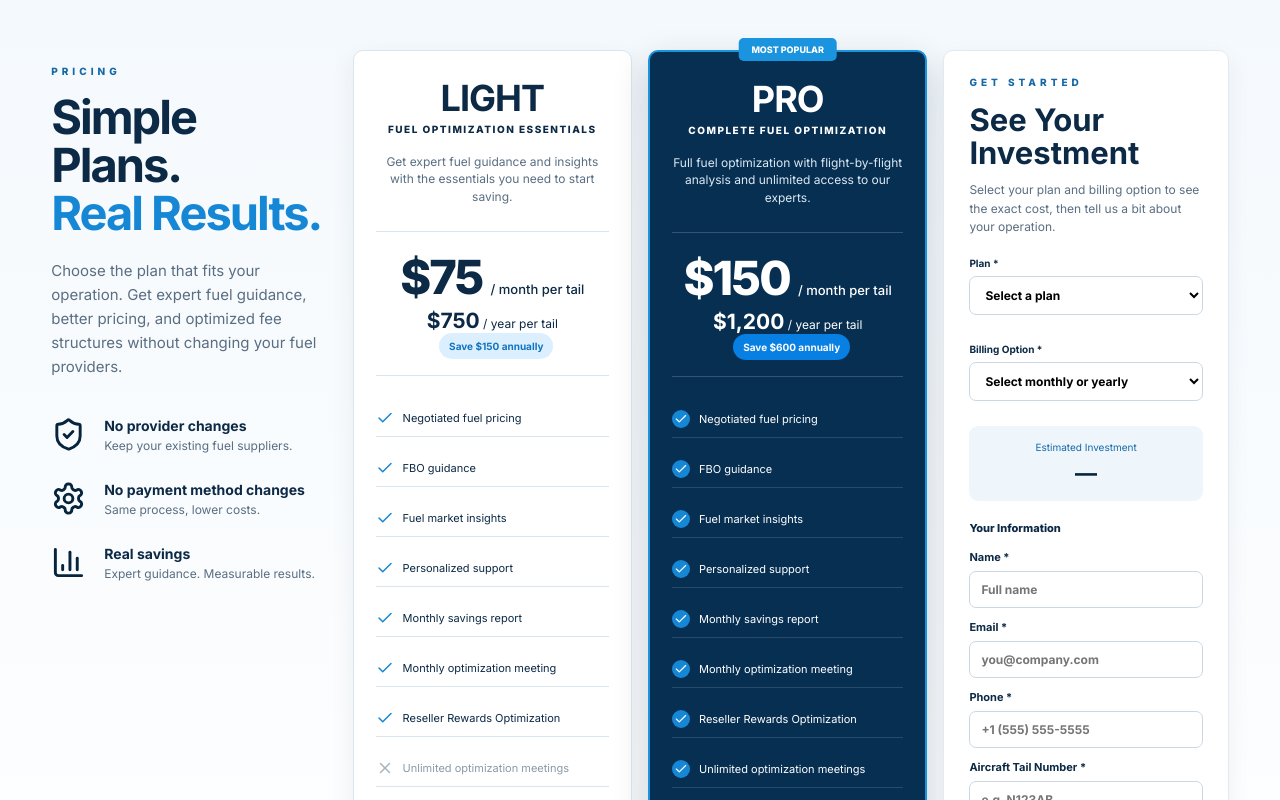
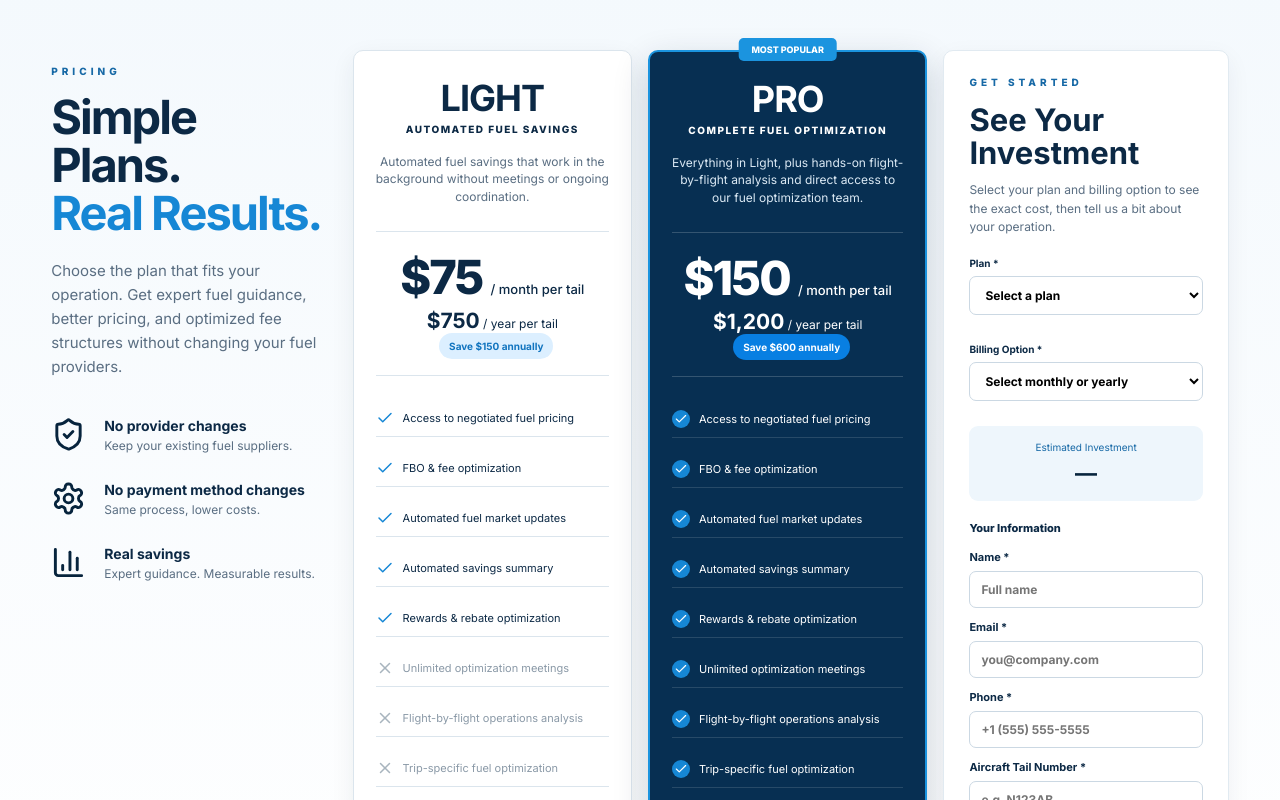
Before and after one commit to estebanabarca2016-eng/clean-top-off-Website, a Next.js app: page /pricing in a window 1280 px wide. Shown: the part 660-1460 px from the top of the page. Built offline with nearby package versions, Linux system fonts and the light colour scheme.

Commit message:
Refine Light plan for scalable automated service

```diff
--- a/app/pricing/page.js
+++ b/app/pricing/page.js
@@ -3,13 +3,11 @@ import { Hero } from "../../components";
 import PricingLeadForm from "./PricingLeadForm";
 
 const lightFeatures = [
-  "Negotiated fuel pricing",
-  "FBO guidance",
-  "Fuel market insights",
-  "Personalized support",
-  "Monthly savings report",
-  "Monthly optimization meeting",
-  "Reseller Rewards Optimization",
+  "Access to negotiated fuel pricing",
+  "FBO & fee optimization",
+  "Automated fuel market updates",
+  "Automated savings summary",
+  "Rewards & rebate optimization",
 ];
 
 const proFeatures = [
@@ -17,7 +15,6 @@ const proFeatures = [
   "Unlimited optimization meetings",
   "Flight-by-flight operations analysis",
   "Trip-specific fuel optimization",
-  "Tankering analysis",
   "FBO/fuel-stop comparison",
 ];
 
@@ -30,11 +27,11 @@ function PlanCard({ type }) {
       {pro && <span className="badge">MOST POPULAR</span>}
 
       <h3>{pro ? "PRO" : "LIGHT"}</h3>
-      <div className="plan-kicker">{pro ? "COMPLETE FUEL OPTIMIZATION" : "FUEL OPTIMIZATION ESSENTIALS"}</div>
+      <div className="plan-kicker">{pro ? "COMPLETE FUEL OPTIMIZATION" : "AUTOMATED FUEL SAVINGS"}</div>
       <p className="plan-description">
         {pro
-          ? "Full fuel optimization with flight-by-flight analysis and unlimited access to our experts."
-          : "Get expert fuel guidance and insights with the essentials you need to start saving."}
+          ? "Everything in Light, plus hands-on flight-by-flight analysis and direct access to our fuel optimization team."
+          : "Automated fuel savings that work in the background without meetings or ongoing coordination."}
       </p>
 
       <div className="pricing-divider" />
```
